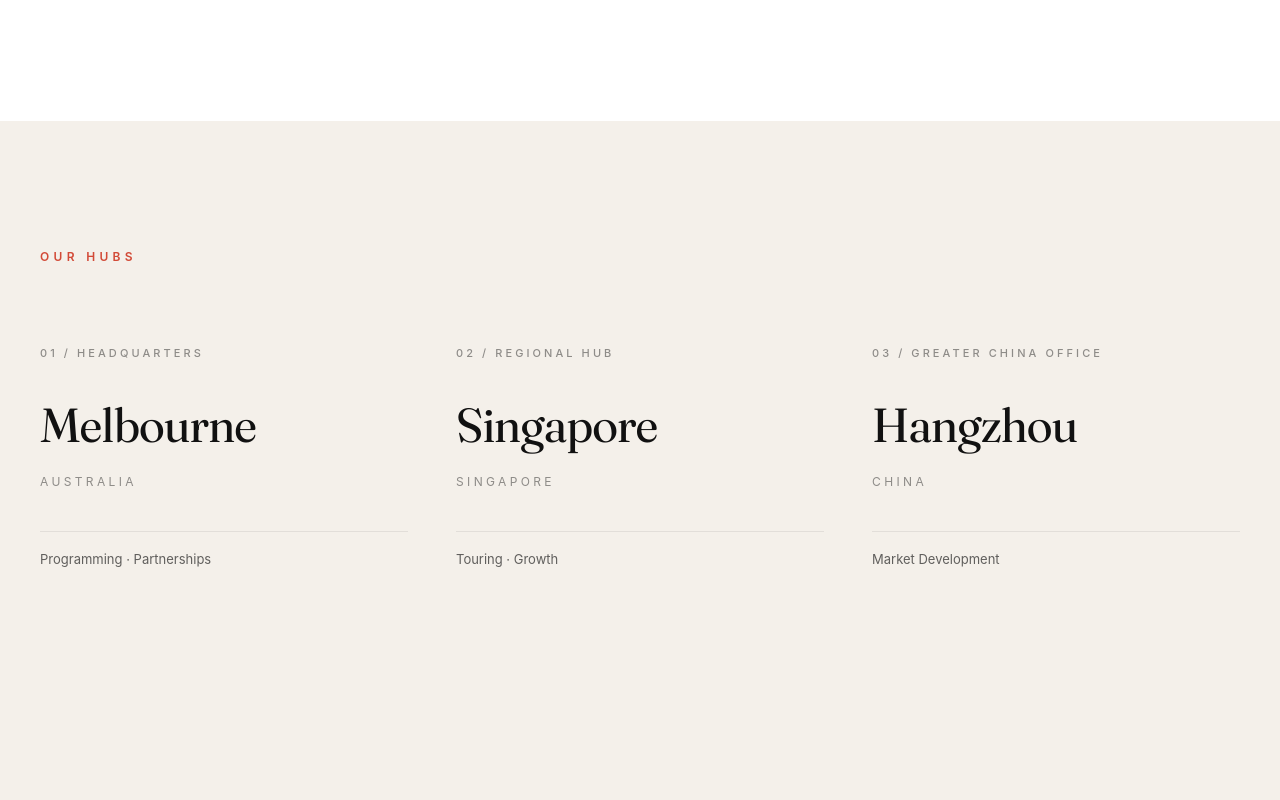
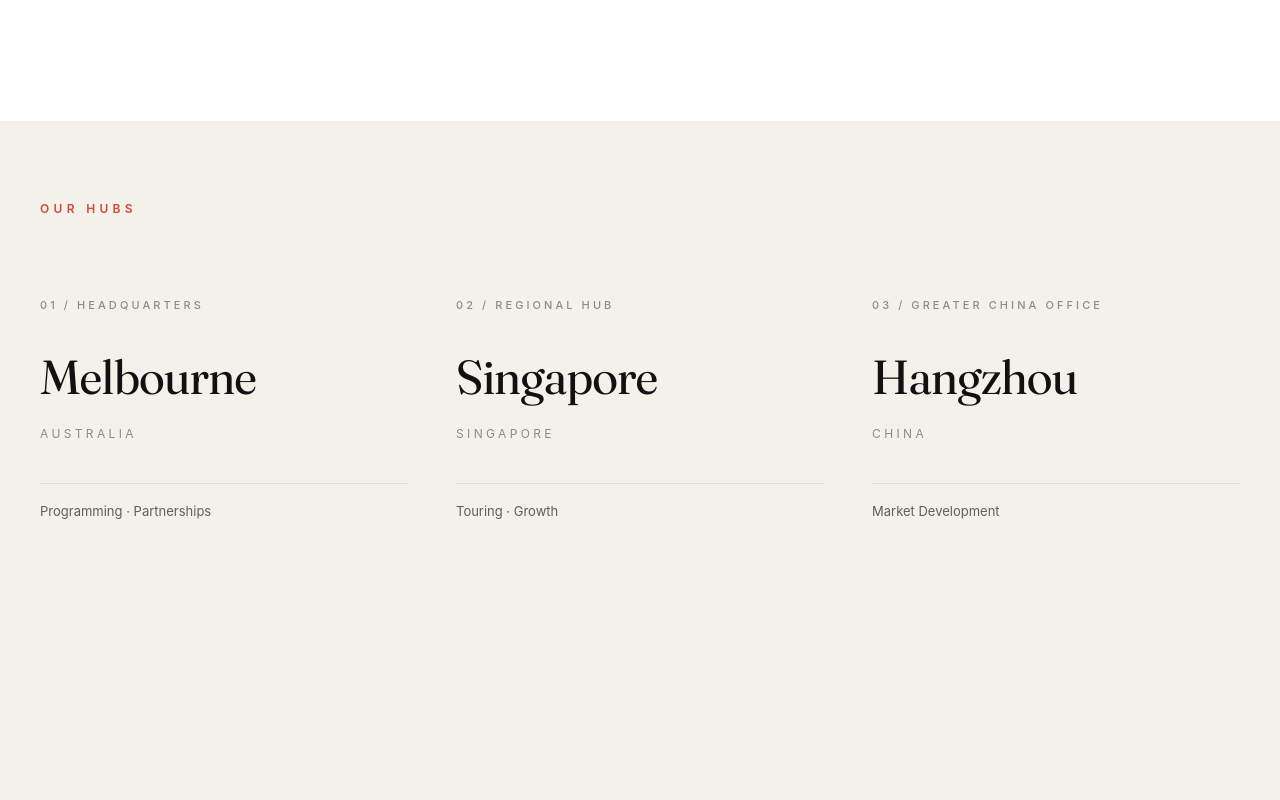
Before and after one commit to helenyucac/castiglione-arts-music-website, a Next.js app: page / in a window 1280 px wide. Shown: the part 4540-5340 px from the top of the page. Built offline with nearby package versions, Linux system fonts and the light colour scheme.

Commit message:
Refine hubs spacing and event card ratio

```diff
--- a/components/HomeWhatsOnShowcase.tsx
+++ b/components/HomeWhatsOnShowcase.tsx
@@ -117,7 +117,7 @@ export function HomeWhatsOnShowcase({ events }: HomeWhatsOnShowcaseProps) {
       </div>
 
       {visibleEvents.length > 0 ? (
-        <div className="grid grid-cols-1 gap-x-6 gap-y-14 sm:grid-cols-2 lg:grid-cols-3 xl:grid-cols-4">
+        <div className="grid grid-cols-1 gap-x-6 gap-y-14 sm:grid-cols-2 lg:grid-cols-4">
           {visibleEvents.map((event) => {
             const homeCategory = getHomeCategory(event.category);
 
@@ -128,7 +128,7 @@ export function HomeWhatsOnShowcase({ events }: HomeWhatsOnShowcaseProps) {
             return (
               <Link key={event.id} href={event.href ?? "#"} className="group block">
                 <article>
-                  <div className="relative aspect-[4/5] overflow-hidden bg-[#e7e0d6]">
+                  <div className="relative overflow-hidden bg-[#e7e0d6]" style={{ aspectRatio: "4 / 5" }}>
                     <Image
                       src={event.image}
                       alt=""
--- a/components/OurHubs.tsx
+++ b/components/OurHubs.tsx
@@ -21,7 +21,7 @@ const hubs = [
 
 export function OurHubs() {
   return (
-    <section id="our-hubs" className="bg-[#f4f0ea] py-20 sm:py-24 lg:py-32">
+    <section id="our-hubs" className="bg-[#f4f0ea] py-12 sm:py-16 lg:py-20">
       <div className="mx-auto w-full max-w-[1760px] px-4 sm:px-6 lg:px-10">
         <p
           className="mb-14 text-xs font-semibold uppercase tracking-[0.36em] text-[#d24a37] sm:mb-16 lg:mb-20"
```
